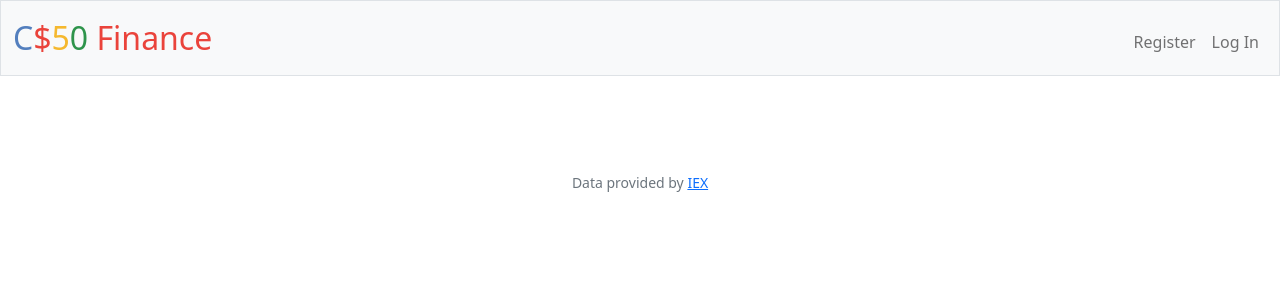
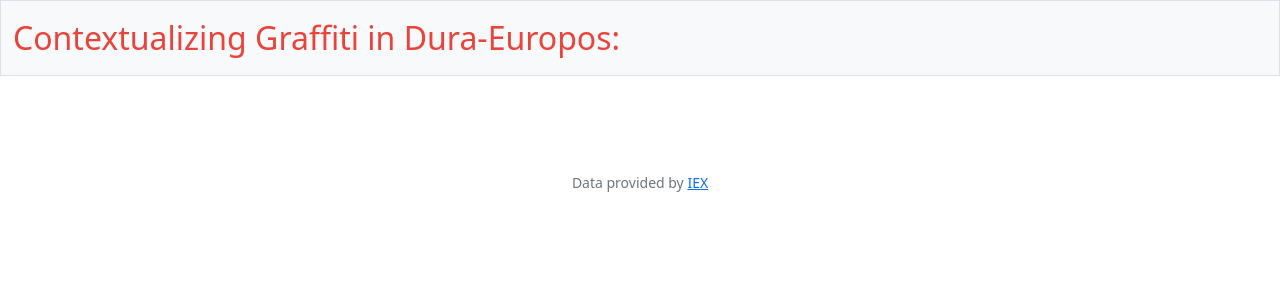
Before and after one commit to leeannachen/Contextualizing-Dura-Europa, a Python web app: template templates/layout.html in a window 1280 px wide. Shown: the top 300 px of the page. Run offline with Jinja, Linux system fonts and the light colour scheme; the template is opened without the code that fills it, so the values that code supplies are empty.

Commit message:
fixed some stuff

```diff
--- a/templates/layout.html
+++ b/templates/layout.html
@@ -24,7 +24,7 @@
 
         <nav class="bg-light border navbar navbar-expand-md navbar-light">
             <div class="container-fluid">
-                <a class="navbar-brand" href="/"><span class="blue">C</span><span class="red">$</span><span class="yellow">5</span><span class="green">0</span> <span class="red">Finance</span></a>
+                <a class="navbar-brand" href="/"><span class="red">Contextualizing Graffiti in Dura-Europos:</span></a>
                 <button aria-controls="navbar" aria-expanded="false" aria-label="Toggle navigation" class="navbar-toggler" data-bs-target="#navbar" data-bs-toggle="collapse" type="button">
                     <span class="navbar-toggler-icon"></span>
                 </button>
@@ -41,8 +41,8 @@
                         </ul>
                     {% else %}
                         <ul class="navbar-nav ms-auto mt-2">
-                            <li class="nav-item"><a class="nav-link" href="/register">Register</a></li>
-                            <li class="nav-item"><a class="nav-link" href="/login">Log In</a></li>
+                            <!--<li class="nav-item"><a class="nav-link" href="/register">Register</a></li>-->
+                            <!--<li class="nav-item"><a class="nav-link" href="/login">Log In</a></li>-->
                         </ul>
                     {% endif %}
                 </div>
```
